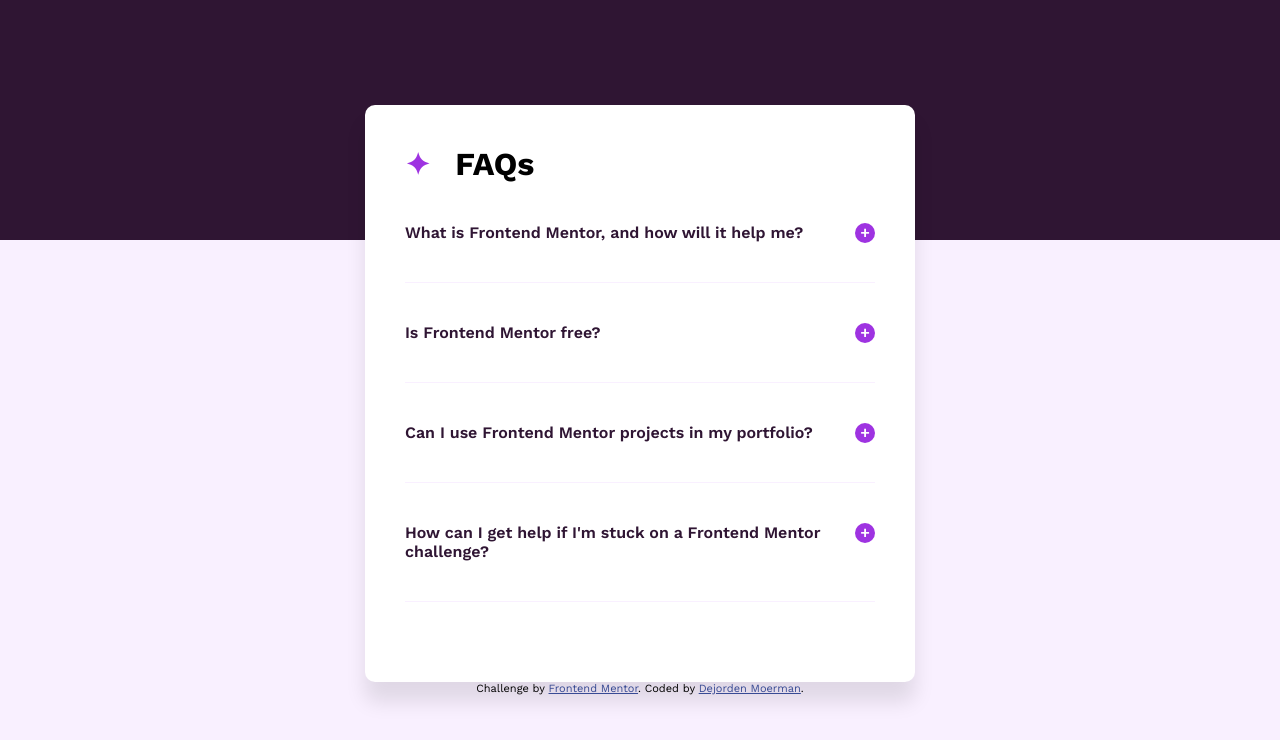
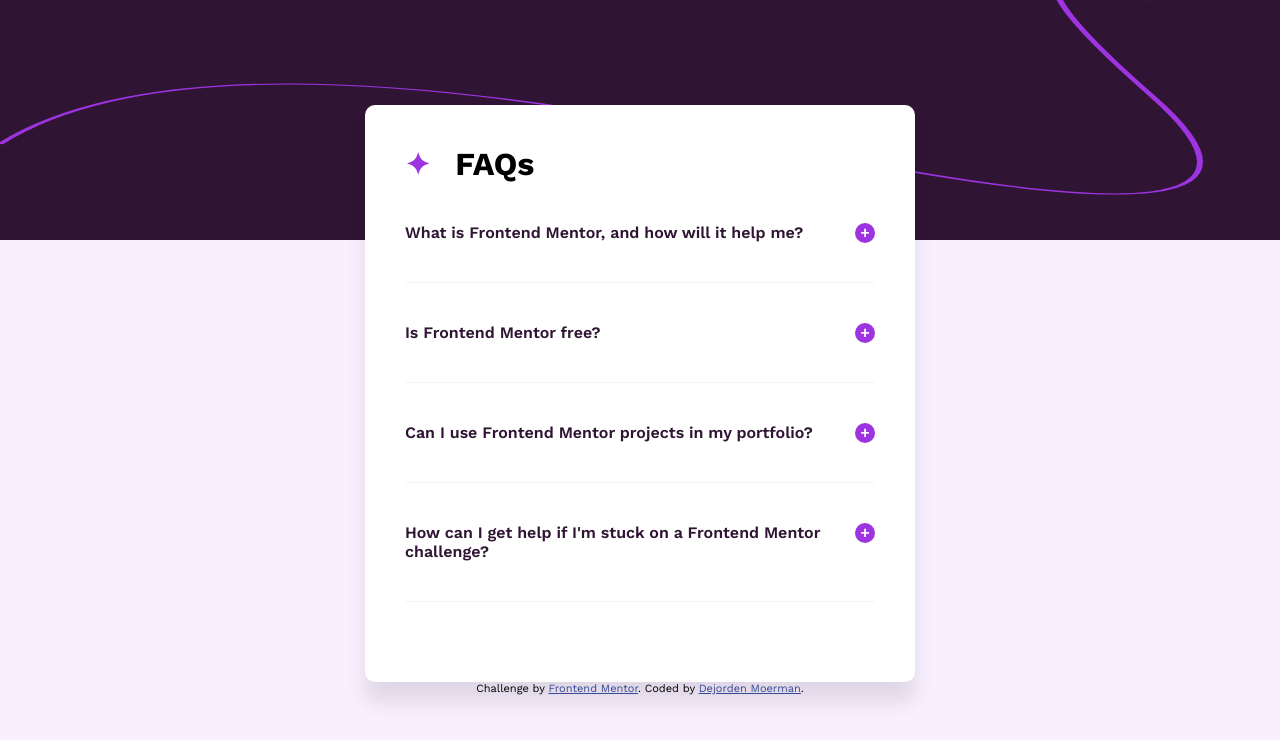
Before and after one commit to Dejorden94/faq-accordion, a plain HTML site: page index.html in a window 1280 px wide. Drawn offline with nearby package versions, Linux system fonts and the light colour scheme.

Commit message:
add line in header

```diff
--- a/index.html
+++ b/index.html
@@ -15,8 +15,14 @@
     rel="stylesheet">
 </head>
 
-<body>
-  <header></header>
+<header>
+  <svg width="100%" height="100%" viewBox="0 0 100 100" preserveAspectRatio="none">
+    <path d="M0,60 Q15,10 60,60 T90,40 T90,0" stroke="var(--purple-normal)" fill="none" stroke-width=".5"
+      stroke-dasharray="0" />
+  </svg>
+</header>
+
+
 <main>
 
   <h1>
```
Lines whose indentation alone changed are shown as unchanged.
